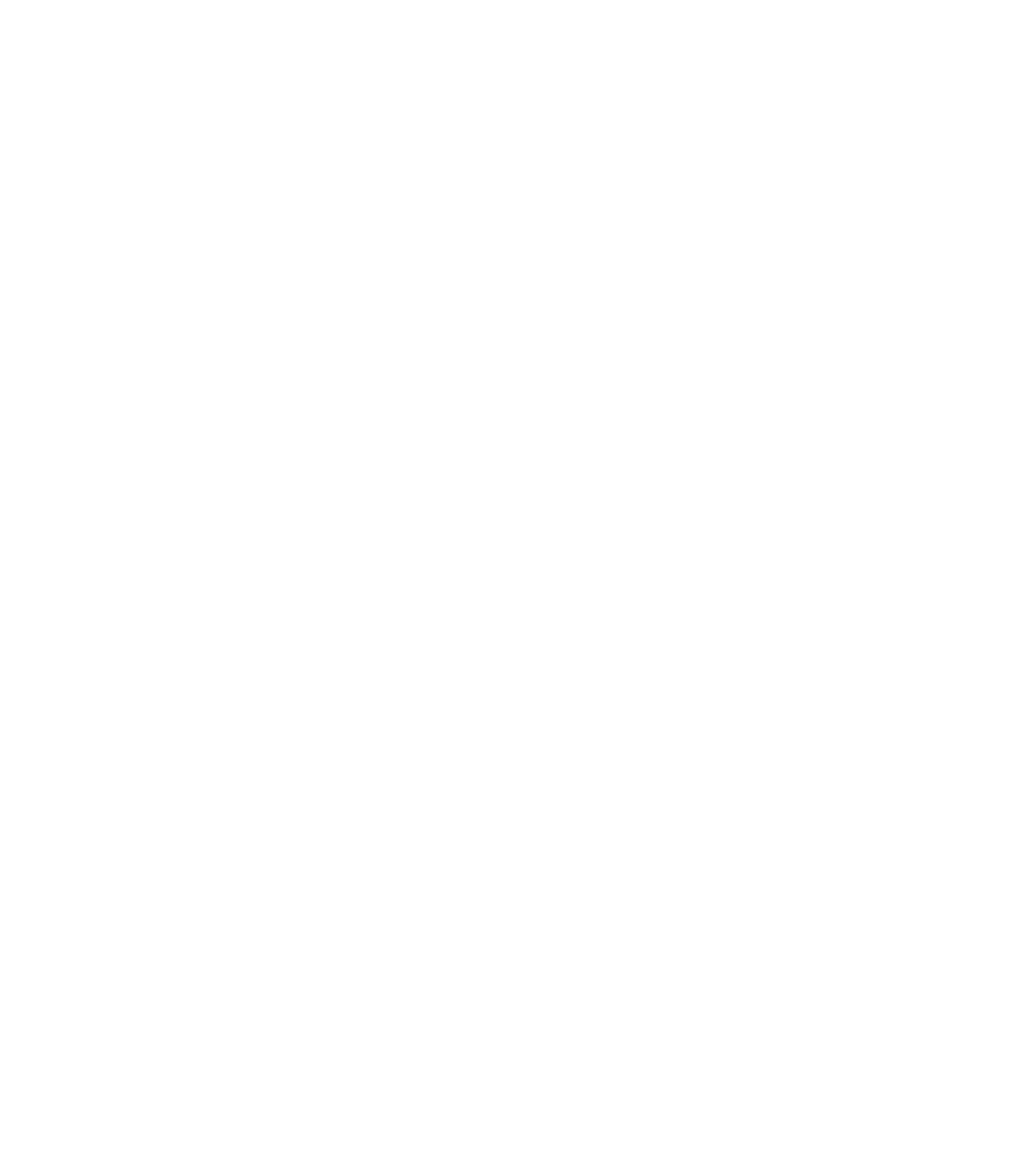
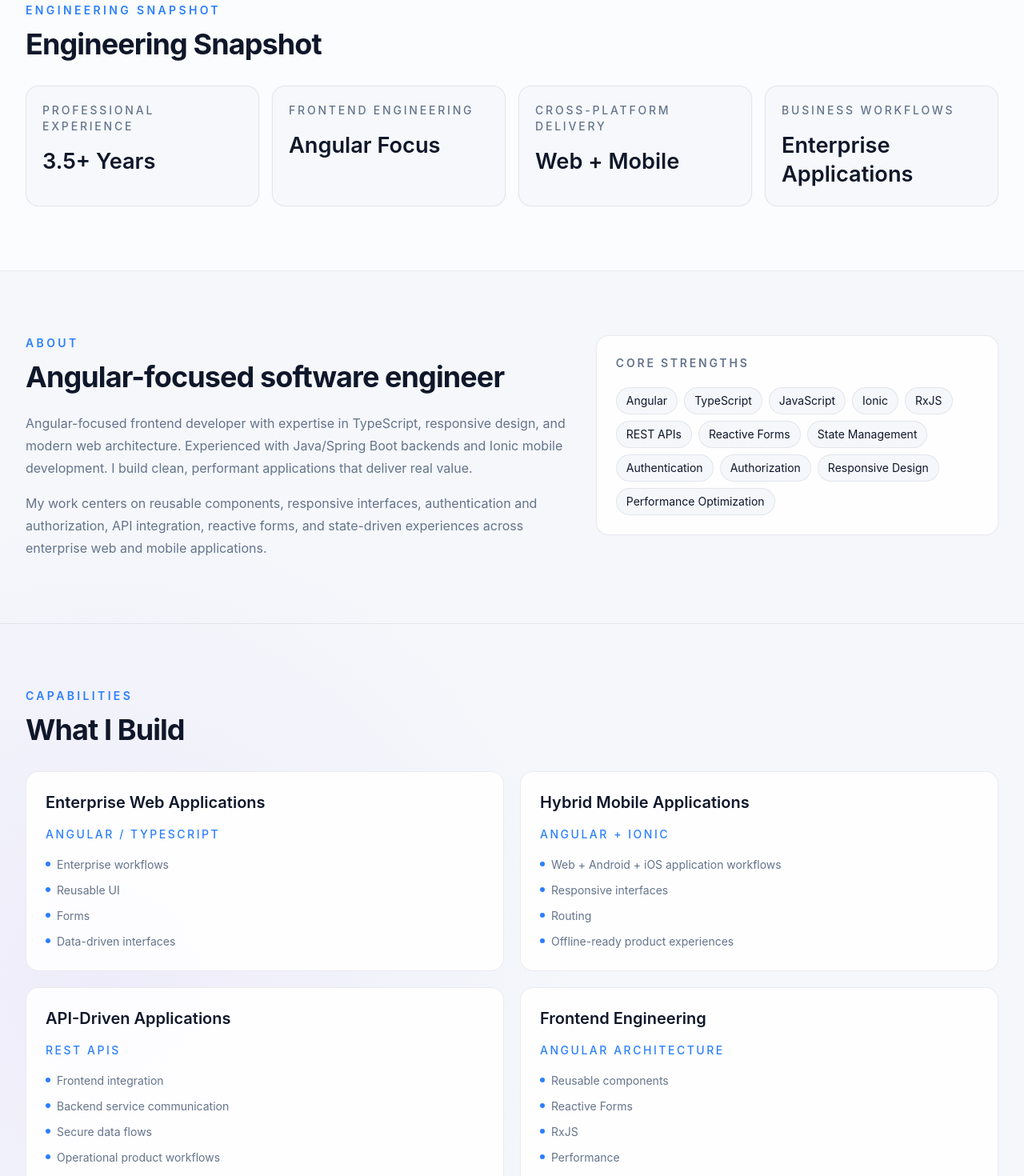
Before and after one commit to alphaproject007/darshankotadiya-portfolio, an Angular app: page / in a window 1280 px wide. Shown: the part 860-2330 px from the top of the page at 80% size. Before the commit the page ends 800 px from the top, so only its background shows below. Built offline with nearby package versions, Linux system fonts and the light colour scheme.

Commit message:
feat: add engineering snapshot and capabilities

```diff
--- a/src/app/pages/me.html
+++ b/src/app/pages/me.html
@@ -1,4 +1,4 @@
-<section class="relative overflow-hidden pt-12 pb-20 sm:pt-20 sm:pb-32">
+<section class="relative overflow-hidden py-14 sm:py-20 lg:py-24">
   <!-- Background accent -->
   <div class="absolute -top-40 -right-40 h-80 w-80 rounded-full bg-blue-500/5 blur-3xl"></div>
   <div class="absolute -bottom-40 -left-40 h-80 w-80 rounded-full bg-violet-500/5 blur-3xl"></div>
@@ -108,3 +108,86 @@
     }
   </div>
 </section>
+
+<section id="snapshot" class="border-y border-[var(--color-border)] bg-[var(--color-surface)]/70 py-16 sm:py-20">
+  <div class="mx-auto max-w-7xl px-4 sm:px-6 lg:px-8">
+    <div class="mb-8 max-w-2xl">
+      <p class="text-sm font-semibold uppercase tracking-[0.24em] text-blue-500 dark:text-blue-400">Engineering Snapshot</p>
+      <h2 class="mt-3 text-3xl font-bold tracking-tight text-[var(--color-text)] sm:text-4xl">Engineering Snapshot</h2>
+    </div>
+
+    <div class="grid gap-4 sm:grid-cols-2 lg:grid-cols-4">
+      @for (card of snapshotCards; track card.value) {
+        <article class="rounded-2xl border border-[var(--color-border)] bg-[var(--color-bg)]/80 p-5 shadow-[0_0_0_1px_rgba(148,163,184,0.04)] transition-all duration-200 hover:-translate-y-0.5 hover:border-blue-400/40 hover:bg-[var(--color-hover)]">
+          <div class="text-sm font-medium uppercase tracking-[0.2em] text-[var(--color-text-muted)]">{{ card.detail }}</div>
+          <div class="mt-4 text-2xl font-semibold text-[var(--color-text)] sm:text-[1.7rem]">{{ card.value }}</div>
+        </article>
+      }
+    </div>
+  </div>
+</section>
+
+<section id="about" class="py-16 sm:py-20">
+  <div class="mx-auto max-w-7xl px-4 sm:px-6 lg:px-8">
+    <div class="grid gap-8 lg:grid-cols-[1.15fr_0.85fr] lg:items-start">
+      <div class="space-y-6">
+        <div>
+          <p class="text-sm font-semibold uppercase tracking-[0.24em] text-blue-500 dark:text-blue-400">About</p>
+          <h2 class="mt-3 text-3xl font-bold tracking-tight text-[var(--color-text)] sm:text-4xl">Angular-focused software engineer</h2>
+        </div>
+
+        <div class="space-y-4 text-base leading-7 text-[var(--color-text-muted)]">
+          <p>
+            {{ profile()?.bio ?? 'I build modern frontend and mobile applications with a strong engineering foundation in TypeScript, JavaScript, Ionic, RxJS, and REST APIs.' }}
+          </p>
+          <p>
+            My work centers on reusable components, responsive interfaces, authentication and authorization, API integration, reactive forms, and state-driven experiences across enterprise web and mobile applications.
+          </p>
+        </div>
+      </div>
+
+      <div class="rounded-2xl border border-[var(--color-border)] bg-[var(--color-surface)] p-6 shadow-[0_0_0_1px_rgba(148,163,184,0.04)]">
+        <p class="text-sm font-semibold uppercase tracking-[0.2em] text-[var(--color-text-muted)]">Core strengths</p>
+        <div class="mt-5 flex flex-wrap gap-2">
+          @for (skill of aboutSkills; track skill) {
+            <span class="inline-flex items-center rounded-full border border-[var(--color-border)] bg-[var(--color-bg)] px-3 py-1.5 text-sm text-[var(--color-text)]">
+              {{ skill }}
+            </span>
+          }
+        </div>
+      </div>
+    </div>
+  </div>
+</section>
+
+<section id="what-i-build" class="border-t border-[var(--color-border)] py-16 sm:py-20">
+  <div class="mx-auto max-w-7xl px-4 sm:px-6 lg:px-8">
+    <div class="mb-8 max-w-2xl">
+      <p class="text-sm font-semibold uppercase tracking-[0.24em] text-blue-500 dark:text-blue-400">Capabilities</p>
+      <h2 class="mt-3 text-3xl font-bold tracking-tight text-[var(--color-text)] sm:text-4xl">What I Build</h2>
+    </div>
+
+    <div class="grid gap-5 md:grid-cols-2">
+      @for (capability of buildCapabilities; track capability.title) {
+        <article class="group rounded-2xl border border-[var(--color-border)] bg-[var(--color-surface)] p-6 transition-all duration-200 hover:-translate-y-0.5 hover:border-blue-400/40 hover:bg-[var(--color-hover)]">
+          <div class="mb-4 flex items-center justify-between gap-3">
+            <h3 class="text-xl font-semibold text-[var(--color-text)]">{{ capability.title }}</h3>
+          </div>
+
+          <p class="mb-4 text-sm font-medium uppercase tracking-[0.18em] text-blue-500 dark:text-blue-400">
+            {{ capability.tech }}
+          </p>
+
+          <ul class="space-y-2 text-sm leading-6 text-[var(--color-text-muted)]">
+            @for (point of capability.points; track point) {
+              <li class="flex items-start gap-2">
+                <span class="mt-2 inline-block h-1.5 w-1.5 rounded-full bg-blue-500"></span>
+                <span>{{ point }}</span>
+              </li>
+            }
+          </ul>
+        </article>
+      }
+    </div>
+  </div>
+</section>
--- a/src/app/pages/me.ts
+++ b/src/app/pages/me.ts
@@ -16,6 +16,72 @@
   protected isLoading = signal(true);
 
   readonly techStack = ['Angular', 'TypeScript', 'Ionic', 'Java', 'Spring Boot'];
+
+  readonly snapshotCards = [
+    { value: '3.5+ Years', detail: 'Professional experience' },
+    { value: 'Angular Focus', detail: 'Frontend engineering' },
+    { value: 'Web + Mobile', detail: 'Cross-platform delivery' },
+    { value: 'Enterprise Applications', detail: 'Business workflows' }
+  ];
+
+  readonly aboutSkills = [
+    'Angular',
+    'TypeScript',
+    'JavaScript',
+    'Ionic',
+    'RxJS',
+    'REST APIs',
+    'Reactive Forms',
+    'State Management',
+    'Authentication',
+    'Authorization',
+    'Responsive Design',
+    'Performance Optimization'
+  ];
+
+  readonly buildCapabilities = [
+    {
+      title: 'Enterprise Web Applications',
+      tech: 'Angular / TypeScript',
+      points: [
+        'Enterprise workflows',
+        'Reusable UI',
+        'Forms',
+        'Data-driven interfaces'
+      ]
+    },
+    {
+      title: 'Hybrid Mobile Applications',
+      tech: 'Angular + Ionic',
+      points: [
+        'Web + Android + iOS application workflows',
+        'Responsive interfaces',
+        'Routing',
+        'Offline-ready product experiences'
+      ]
+    },
+    {
+      title: 'API-Driven Applications',
+      tech: 'REST APIs',
+      points: [
+        'Frontend integration',
+        'Backend service communication',
+        'Secure data flows',
+        'Operational product workflows'
+      ]
+    },
+    {
+      title: 'Frontend Engineering',
+      tech: 'Angular architecture',
+      points: [
+        'Reusable components',
+        'Reactive Forms',
+        'RxJS',
+        'Performance',
+        'Responsive UI'
+      ]
+    }
+  ];
 
   ngOnInit(): void {
     this.portfolioData.getProfile().subscribe({
--- a/src/styles.scss
+++ b/src/styles.scss
@@ -2,12 +2,16 @@
 @use 'tailwindcss';
 
 :root {
-  --color-bg: #ffffff;
-  --color-surface: rgba(255, 255, 255, 0.82);
+  --color-bg: #f5f7fb;
+  --color-surface: rgba(255, 255, 255, 0.88);
+  --color-surface-solid: #ffffff;
   --color-text: #0f172a;
   --color-text-muted: #64748b;
-  --color-border: rgba(15, 23, 42, 0.1);
-  --color-hover: rgba(15, 23, 42, 0.05);
+  --color-border: rgba(15, 23, 42, 0.08);
+  --color-hover: rgba(37, 99, 235, 0.06);
+  --color-primary: #2563eb;
+  --color-primary-soft: rgba(37, 99, 235, 0.08);
+  --color-secondary-soft: rgba(124, 58, 237, 0.06);
 
   color-scheme: light;
 
@@ -23,11 +27,15 @@
 
 :root.dark {
   --color-bg: #050816;
-  --color-surface: rgba(5, 8, 22, 0.84);
+  --color-surface: rgba(7, 12, 30, 0.82);
+  --color-surface-solid: #080d1d;
   --color-text: #e5e7eb;
   --color-text-muted: #94a3b8;
-  --color-border: rgba(255, 255, 255, 0.1);
+  --color-border: rgba(255, 255, 255, 0.09);
   --color-hover: rgba(255, 255, 255, 0.06);
+  --color-primary: #3b82f6;
+  --color-primary-soft: rgba(59, 130, 246, 0.10);
+  --color-secondary-soft: rgba(139, 92, 246, 0.10);
 
   color-scheme: dark;
 }
@@ -36,9 +44,24 @@
 body {
   margin: 0;
   min-height: 100%;
-  background: var(--color-bg);
+  background:
+    radial-gradient(
+      circle at 85% 10%,
+      var(--color-primary-soft),
+      transparent 28%
+    ),
+    radial-gradient(
+      circle at 10% 85%,
+      var(--color-secondary-soft),
+      transparent 25%
+    ),
+    var(--color-bg);
   color: var(--color-text);
   scroll-behavior: smooth;
+}
+
+section[id] {
+  scroll-margin-top: 5rem;
 }
 
 body {
```
